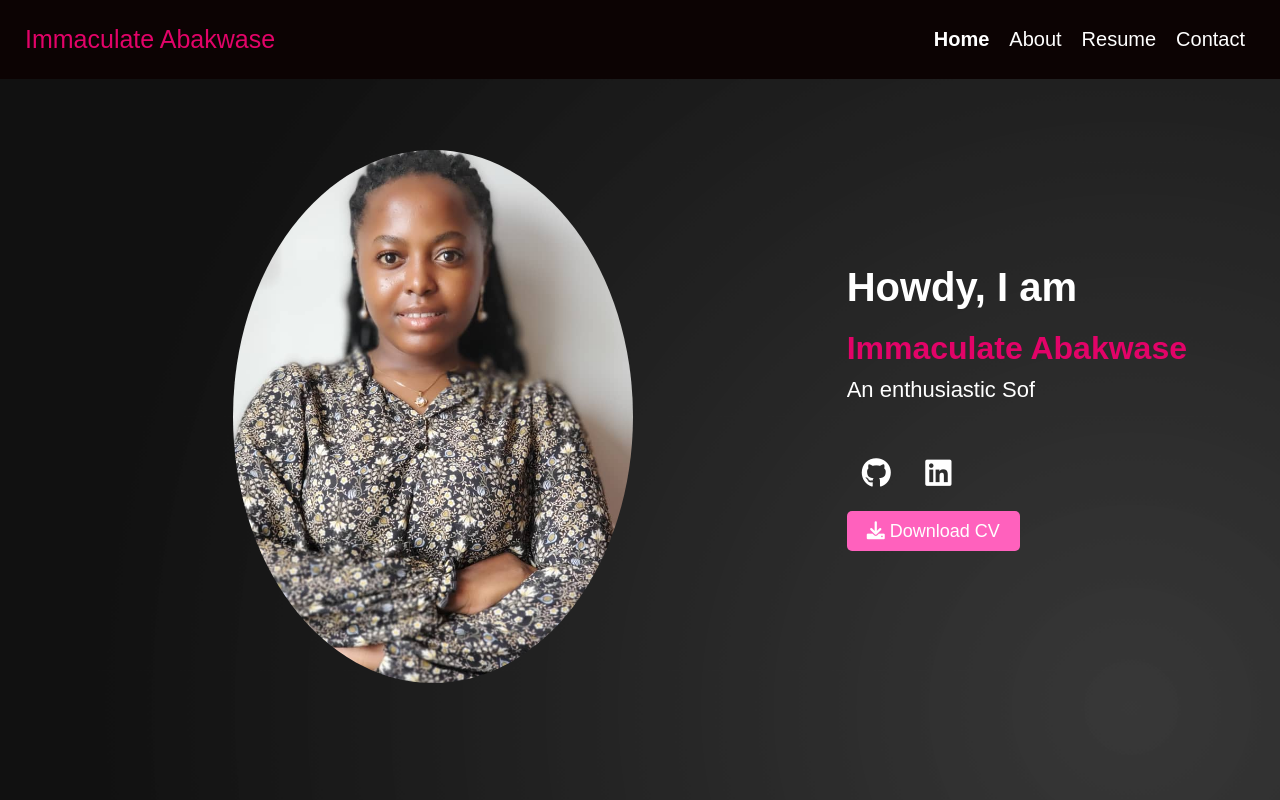
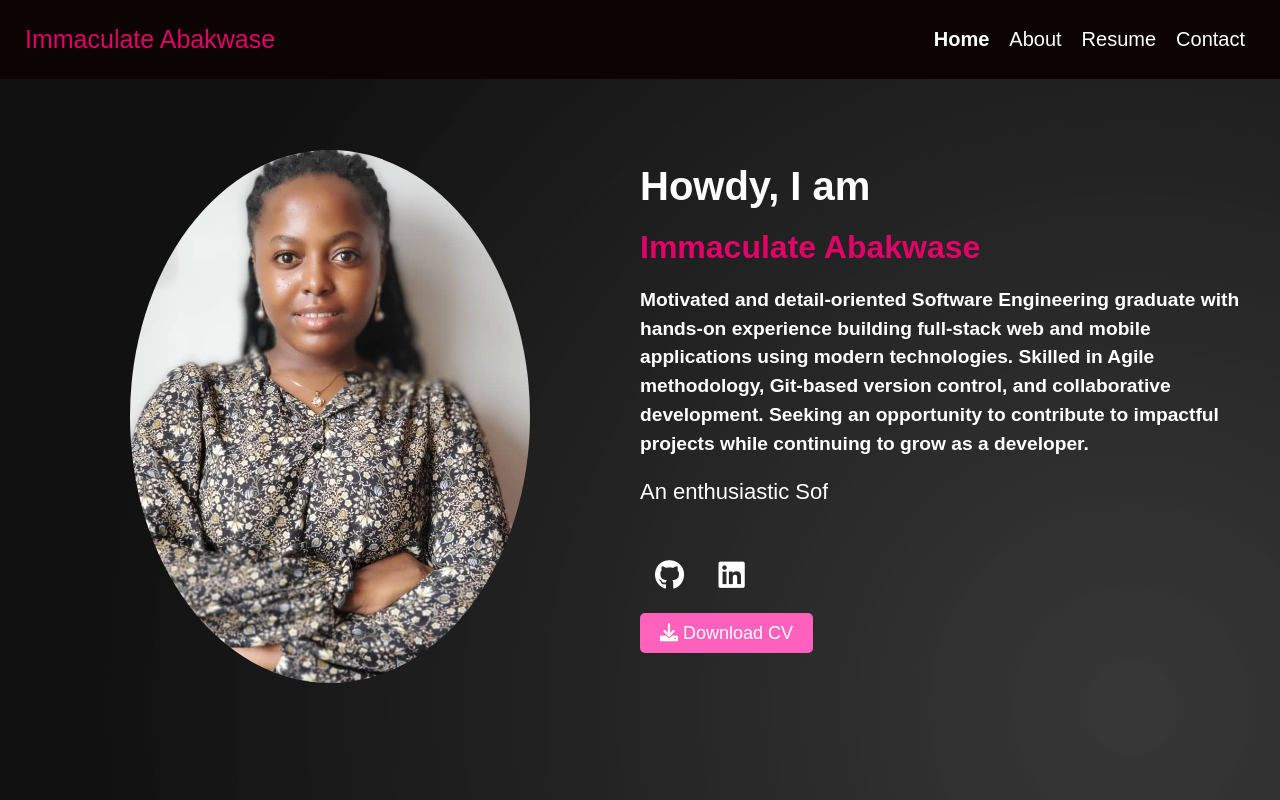
Before and after one commit to ImmaculateAbakwase/PERSONALWEBSITE, a plain HTML site: page index.html in a window 1280 px wide. Drawn offline with Linux system fonts and the light colour scheme.

Commit message:
Added some info about me on the home page

```diff
--- a/index.html
+++ b/index.html
@@ -124,7 +124,7 @@
         }
 
         .content {
-            flex: 2;
+            flex: 4;
             text-align: left;
         }
 
@@ -136,6 +136,12 @@
         h2 {
             font-size: 2rem;
             color: #e20368;
+        }
+
+        h3 {
+            font-size: 1.2rem;
+            margin: 20px 0;
+            line-height: 1.5;
         }
 
         .typing-container {
@@ -263,6 +269,8 @@
         <div class="content">
             <h1>Howdy, I am</h1>
             <h2>Immaculate Abakwase</h2>
+            <h3>Motivated and detail-oriented Software Engineering graduate with hands-on experience building full-stack web and mobile applications using modern technologies. Skilled in Agile methodology, Git-based version control, and collaborative development. Seeking an opportunity to contribute to impactful projects while continuing to grow as a developer.
+</h3>
             <div class="typing-container">
                 <span class="typing" id="typingText"></span>
             </div>
```
